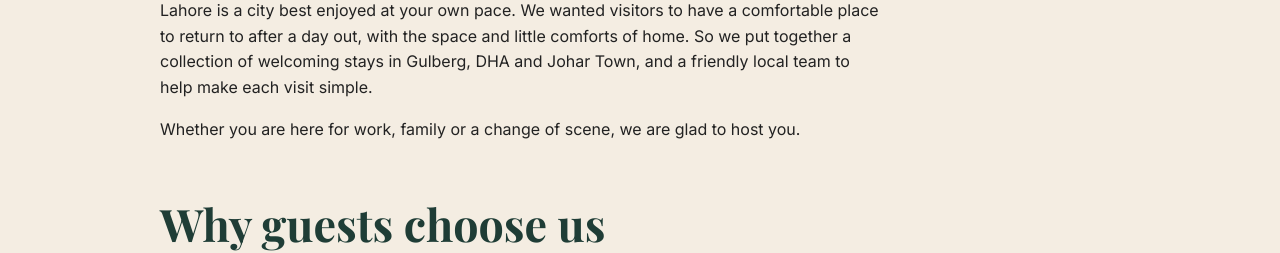
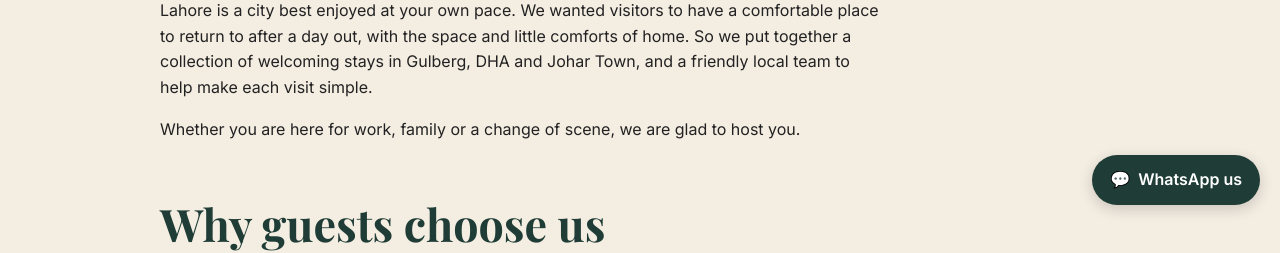
Before and after one commit to tahashahzad10/lab17-27110081, a plain HTML site: page about.html in a window 1280 px wide. Shown: the part 575-828 px from the top of the page. Drawn offline with nearby package versions, Linux system fonts and the light colour scheme.

Commit message:
Add WhatsApp button

```diff
--- a/about.html
+++ b/about.html
@@ -174,6 +174,29 @@
       background: var(--deep-green);
     }
 
+    .whatsapp-float {
+      position: fixed;
+      right: 20px;
+      bottom: 20px;
+      z-index: 20;
+      display: inline-flex;
+      min-height: 48px;
+      align-items: center;
+      gap: 8px;
+      border-radius: 999px;
+      padding: 12px 18px;
+      color: var(--white);
+      background: var(--deep-green);
+      box-shadow: 0 4px 14px rgba(34, 34, 34, 0.2);
+      font-weight: 600;
+      text-decoration: none;
+    }
+
+    .whatsapp-float:focus-visible {
+      outline: 2px solid var(--terracotta);
+      outline-offset: 3px;
+    }
+
     .footer-inner {
       display: flex;
       align-items: center;
@@ -309,5 +332,9 @@
       </div>
     </div>
   </footer>
+  <a class="whatsapp-float" href="https://wa.me/923001234567" aria-label="Chat with Ghar Stays on WhatsApp">
+    <span aria-hidden="true">💬</span>
+    <span>WhatsApp us</span>
+  </a>
 </body>
 </html>
```
Also changed, not shown: index.html (+27 -0 lines).
